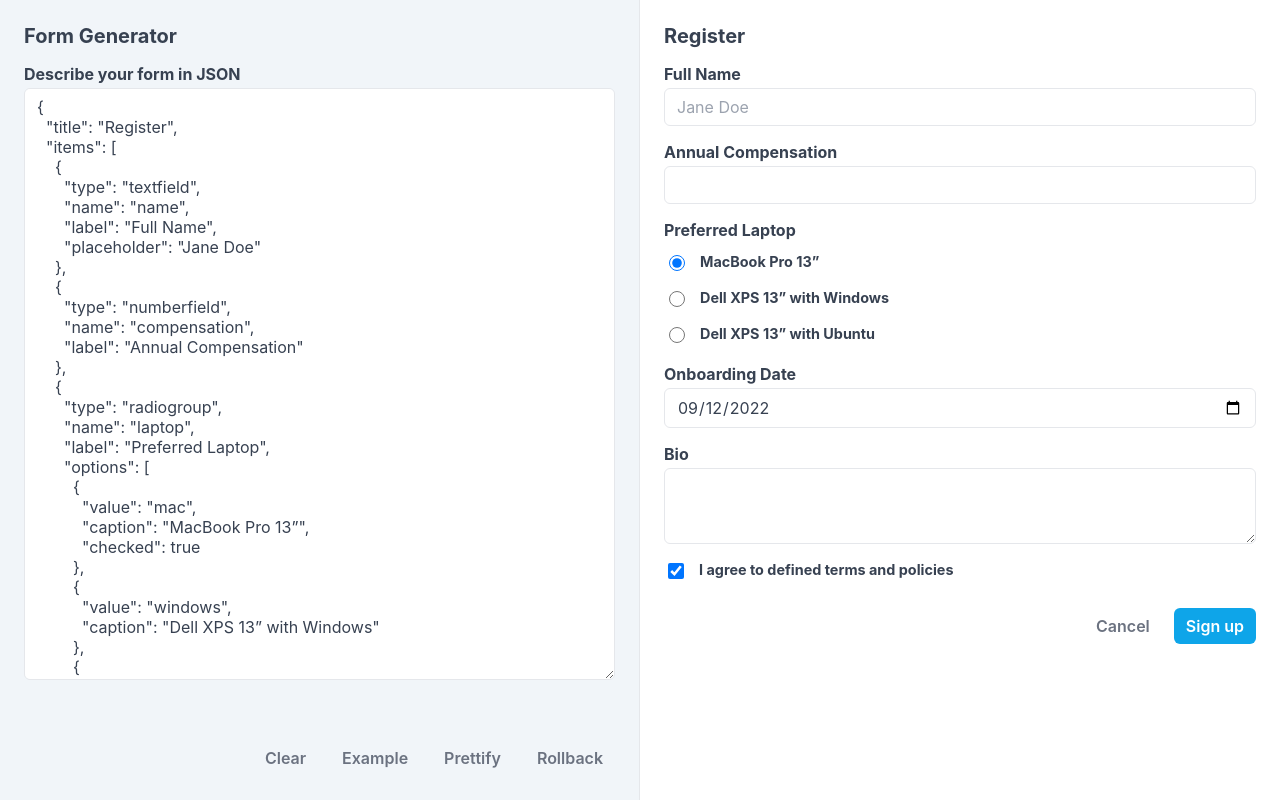
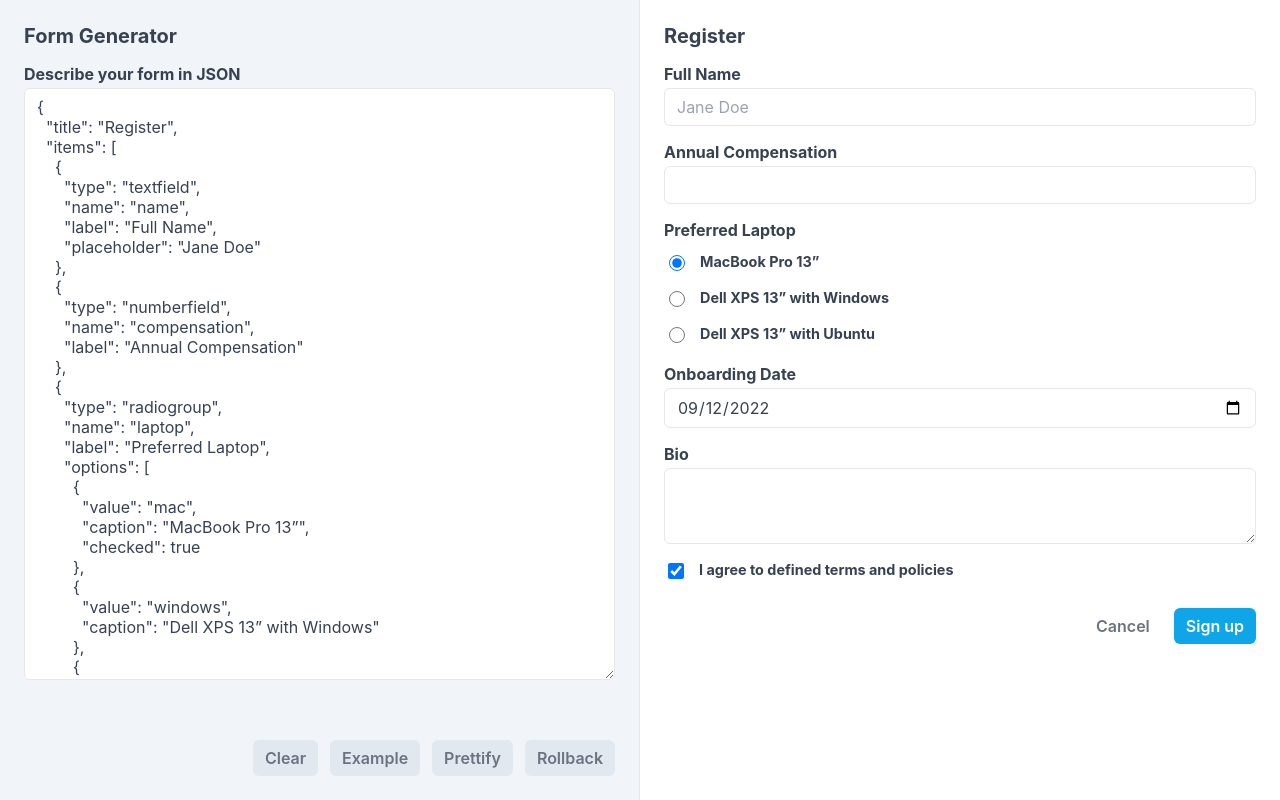
Before and after one commit to isqua/form-generator, a React (Create React App) app: page / in a window 1280 px wide. Built offline with nearby package versions, Linux system fonts and the light colour scheme.

Commit message:
feat: highlight FormParser buttons

```diff
--- a/src/app/App.module.css
+++ b/src/app/App.module.css
@@ -30,6 +30,9 @@
   --action-background-color-hover: #0284c7;
   --action-text-color: #fff;
   --action-text-color-disabled: rgba(255,255,255,0.75);
+
+  --action-flat-background-color: #e2e8f0;
+  --action-flat-background-color-hover: #cbd5e1;
 }
 
 @media (prefers-color-scheme: dark) {
@@ -49,6 +52,9 @@
     --action-background-color-hover: #0ea5e9;
     --action-text-color: #fff;
     --action-text-color-disabled: rgba(255,255,255,0.75);
+
+    --action-flat-background-color: #334155;
+    --action-flat-background-color-hover: #4b5563;
   }
 }
 
--- a/src/features/FormGenerator/widgets/FormParser/FormParser.tsx
+++ b/src/features/FormGenerator/widgets/FormParser/FormParser.tsx
@@ -58,7 +58,7 @@ export function FormParser(props: IFormParserProps): React.ReactElement {
       children: 'Rollback',
       onClick: onRollback,
     },
-  ];
+  ].map((action) => ({ ...action, theme: 'flat' }) as IButtonProps);
 
   return (
     <Form
--- a/src/shared/components/Button/Button.module.css
+++ b/src/shared/components/Button/Button.module.css
@@ -38,3 +38,12 @@
   color: var(--action-text-color);
   background-color: var(--action-background-color-hover);
 }
+
+.control.theme_flat {
+  background-color: var(--action-flat-background-color);
+}
+
+.control.theme_flat:not(:disabled):hover,
+.control.theme_flat:not(:disabled):focus {
+  background-color: var(--action-flat-background-color-hover);
+}
--- a/src/shared/components/Button/Button.tsx
+++ b/src/shared/components/Button/Button.tsx
@@ -4,9 +4,13 @@ import { IButtonProps } from './Button.types';
 
 import styles from './Button.module.css';
 
+const themes = {
+  flat: styles.theme_flat,
+};
+
 export function Button(props: IButtonProps): React.ReactElement {
   const {
-    type, disabled, children, onClick, className,
+    type, disabled, children, onClick, className, theme,
   } = props;
 
   return (
@@ -14,7 +18,7 @@ export function Button(props: IButtonProps): React.ReactElement {
       // eslint-disable-next-line react/button-has-type
       type={type}
       disabled={disabled}
-      className={clx(styles.control, className)}
+      className={clx(styles.control, className, theme && themes[theme])}
       onClick={onClick}
     >
       {children}
--- a/src/shared/components/Button/Button.types.ts
+++ b/src/shared/components/Button/Button.types.ts
@@ -2,6 +2,7 @@ import { MouseEvent, PropsWithChildren } from 'react';
 
 export interface IButtonProps extends PropsWithChildren {
   type: 'submit' | 'reset' | 'button';
+  theme?: 'flat';
   className?: string;
   disabled?: boolean;
   onClick?: (event: MouseEvent<HTMLButtonElement>) => void;
--- a/src/shared/components/Form/Form.tsx
+++ b/src/shared/components/Form/Form.tsx
@@ -34,6 +34,7 @@ export function Form(props: IFormProps): React.ReactElement {
               // eslint-disable-next-line react/no-array-index-key
               key={index}
               type={action.type}
+              theme={action.theme}
               disabled={action.disabled}
               onClick={action.onClick}
             >
```
